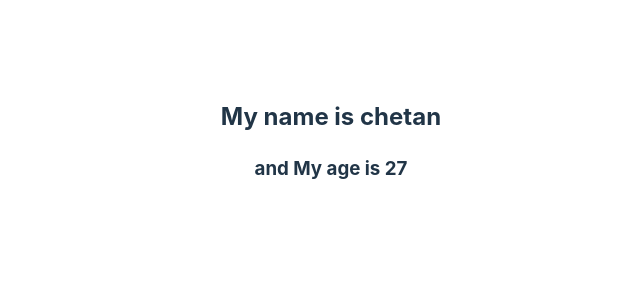
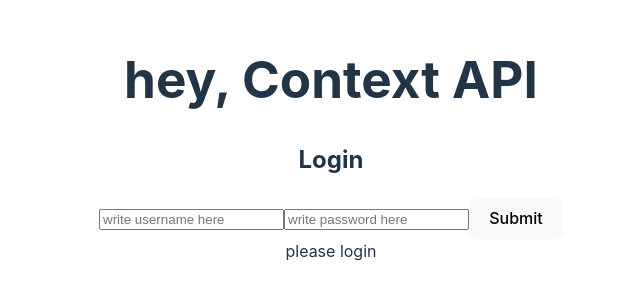
Before and after one commit to chetan-agbattanwar/react_learning, a React (Vite) app in the folder react-project/: page / in a window 1280 px wide. Shown: the part 260-560 px from the top of the page, without its empty margins (309-949 px from the left). Built offline with nearby package versions, Linux system fonts and the light colour scheme.

Commit message:
context api hc1

```diff
--- a/react-project/src/App.jsx
+++ b/react-project/src/App.jsx
@@ -1,12 +1,10 @@
-import { useContext } from 'react'
 import './App.css'
-import Parent from './Components/ContextAPI/UseContext/Example1/Parent'
+import AppPage from './Components/ContextAPI/UseContext/HC1/AppPage'
 
 function App() {
-  // const countContext = useContext()
   return (
     <>
-    <Parent/>
+    <AppPage/>
     </>
   )
 }
--- /dev/null
+++ b/react-project/src/Components/ContextAPI/UseContext/HC1/AppPage.jsx
@@ -0,0 +1,16 @@
+import React from 'react'
+import UserContextProvider from '../../../../context/UserContextProvider'
+import Login from './Login'
+import Profile from './Profile'
+
+function AppPage() {
+  return (
+    <UserContextProvider>
+        <h1>hey, Context API</h1>
+        <Login/>
+        <Profile/>
+    </UserContextProvider>
+  )
+}
+
+export default AppPage
--- /dev/null
+++ b/react-project/src/Components/ContextAPI/UseContext/HC1/Login.jsx
@@ -0,0 +1,33 @@
+import React, {useContext, useState} from 'react'
+import UserContext from '../../../../context/UserContext'
+
+function Login() {
+    const [username, setUsername] = useState('')
+    const [password, setPassword] = useState('')
+
+    const {setUser} = useContext(UserContext)
+
+    const handleSubmit = (e)=>{
+        e.preventDefault()
+        setUser({username, password})
+    }
+
+  return (
+    <>
+    <h2>Login</h2>
+    <input type="text"
+    value={username}
+    onChange={(e)=>setUsername(e.target.value)}
+    placeholder='write username here'/>
+
+    <input type="text"
+    value={password}
+    onChange={(e)=>setPassword(e.target.value)}
+    placeholder='write password here'/>
+
+    <button onClick={handleSubmit}>Submit</button>
+    </>
+  )
+}
+
+export default Login
--- /dev/null
+++ b/react-project/src/Components/ContextAPI/UseContext/HC1/Profile.jsx
@@ -0,0 +1,16 @@
+import React, { useContext } from 'react'
+import UserContext from '../../../../context/UserContext'
+
+function Profile() {
+    const { user } = useContext(UserContext)
+
+    if (!user) {
+      return <div>please login</div>
+    }
+
+    return (
+        <h3>welcome {user.username}</h3>
+    )
+}
+
+export default Profile
--- /dev/null
+++ b/react-project/src/context/UserContext.js
@@ -0,0 +1,6 @@
+import React, {createContext} from 'react'
+
+// const UserContext = React.createContext()
+const UserContext = createContext()
+
+export default UserContext
--- /dev/null
+++ b/react-project/src/context/UserContextProvider.jsx
@@ -0,0 +1,24 @@
+import UserContext from "./UserContext";
+
+import React, { useState } from 'react'
+
+// function UserContextProvider(props) {
+//     console.log(props.children);
+//     const [user, setUser] = useState(null)
+//   return (
+//     <UserContext.Provider value={{user, setUser}}>
+//         {props.children}
+//     </UserContext.Provider>
+//   )
+
+function UserContextProvider({children}) {
+    console.log(children);
+    const [user, setUser] = useState(null)
+  return (
+    <UserContext.Provider value={{user, setUser}}>
+        {children}
+    </UserContext.Provider>
+  )
+}
+
+export default UserContextProvider
```
